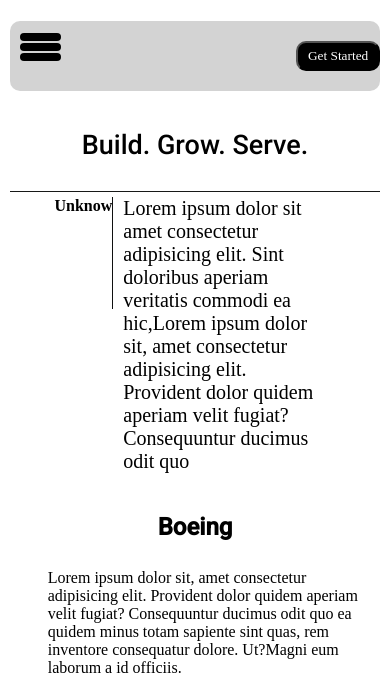
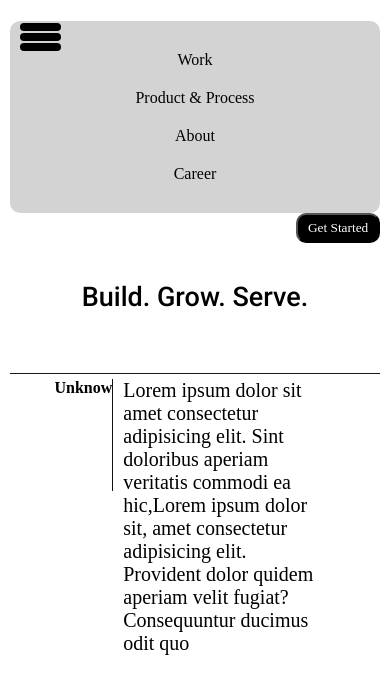
Before and after one commit to Akash0a/Task, a plain HTML site: page index.html in a window 390 px wide. Both pictures are taken after a click on the link 40 px from the left and 117 px from the top of the page. Shown: the part 80-772 px from the top of the page. Drawn offline with nearby package versions, Linux system fonts and the light colour scheme; a web font is replaced by a local one.

Commit message:
hamburger menu on mobile display has been updated and now site is fully responsive with all a device and task got completed sucessfully

```diff
--- a/index.html
+++ b/index.html
@@ -21,12 +21,14 @@
         <div class="nav">
             <h1 class="nav-h1">tmp></h1>
 
+            <a href="#" class="toggle-button">
+                <span class="bar"></span>
+                <span class="bar"></span>
+                <span class="bar"></span>
+            </a>
+
             <div class="nav-element">
-                <a href="#" class="toggle-button">
-                    <span class="bar"></span>
-                    <span class="bar"></span>
-                    <span class="bar"></span>
-                </a>
+
                 <ul class="nav-ul" style="list-style-type: none">
                     <li class="nav-li" id="work">Work</li>
                     <li class="nav-li" id="product&process">Product & Process</li>
@@ -34,12 +36,12 @@
                     <li class="nav-li" id="career">Career</li>
                 </ul>
 
-                <div class="get-started-btn">
-                    <input type="submit" id="submit" value="Get Started" class="nav-button"> </input>
-                </div>
-
             </div>
 
+
+            <div class="get-started-btn">
+                <input type="submit" id="submit" value="Get Started" class="nav-button"> </input>
+            </div>
 
         </div>
 
--- a/index.js
+++ b/index.js
@@ -1,5 +1,8 @@
-// function avg(num, num1) {
-//     sum = num + num1;
-//     console.log(sum);
-// }
-// avg(2, 4);
+
+const toggleButton = document.getElementsByClassName('toggle-button')[0]
+const navElement = document.getElementsByClassName('nav-element')[0]
+
+
+toggleButton.addEventListener('click', () => {
+    navElement.classList.toggle('active')
+})
--- a/media.css
+++ b/media.css
@@ -5,9 +5,11 @@
 
     .nav-element{
         width:88%;
+        padding-right: 10px;
     }
     .nav-ul {
         width: 58%;
+
         /* background-color: aqua; */
     }
 
@@ -40,7 +42,9 @@
 @media only screen and (max-width:800px){
 
     .nav-ul {
-        width: 64%;
+        width: 67%;
+        text-align:center;
+
         /* background-color: aqua; */
     }
 }
@@ -64,9 +68,10 @@
     }
 
 
+
     .header-1 {
         font-size: 27px;
-        padding: 20px 0px;
+        padding: 50px 0px;
     }
 
     /* Boeing section  */
@@ -220,24 +225,30 @@
 
 @media only screen and (max-width:500px){
 
-    .nav-ul {
-        width: 60%;
-        display: none;
-        text-align: center;
-        border-radius: 9px;
-        /* background-color: #e8e3e3; */
-    }
 
     .nav-element {
+        display:none;
         width: 100%;
         background: lightgrey;
         border-radius: 10px;
         padding: 20px 0px;
     }
 
+    .nav-ul {
+        width: 100%;
+        display: block;
+
+    }
+
     .toggle-button{
         display: flex;
-        padding-top: 10px;
     }
 
+    .get-started-btn{
+        float:right;
+    }
+
+        .nav-element.active{
+            display: block;
+        }
 }
```
